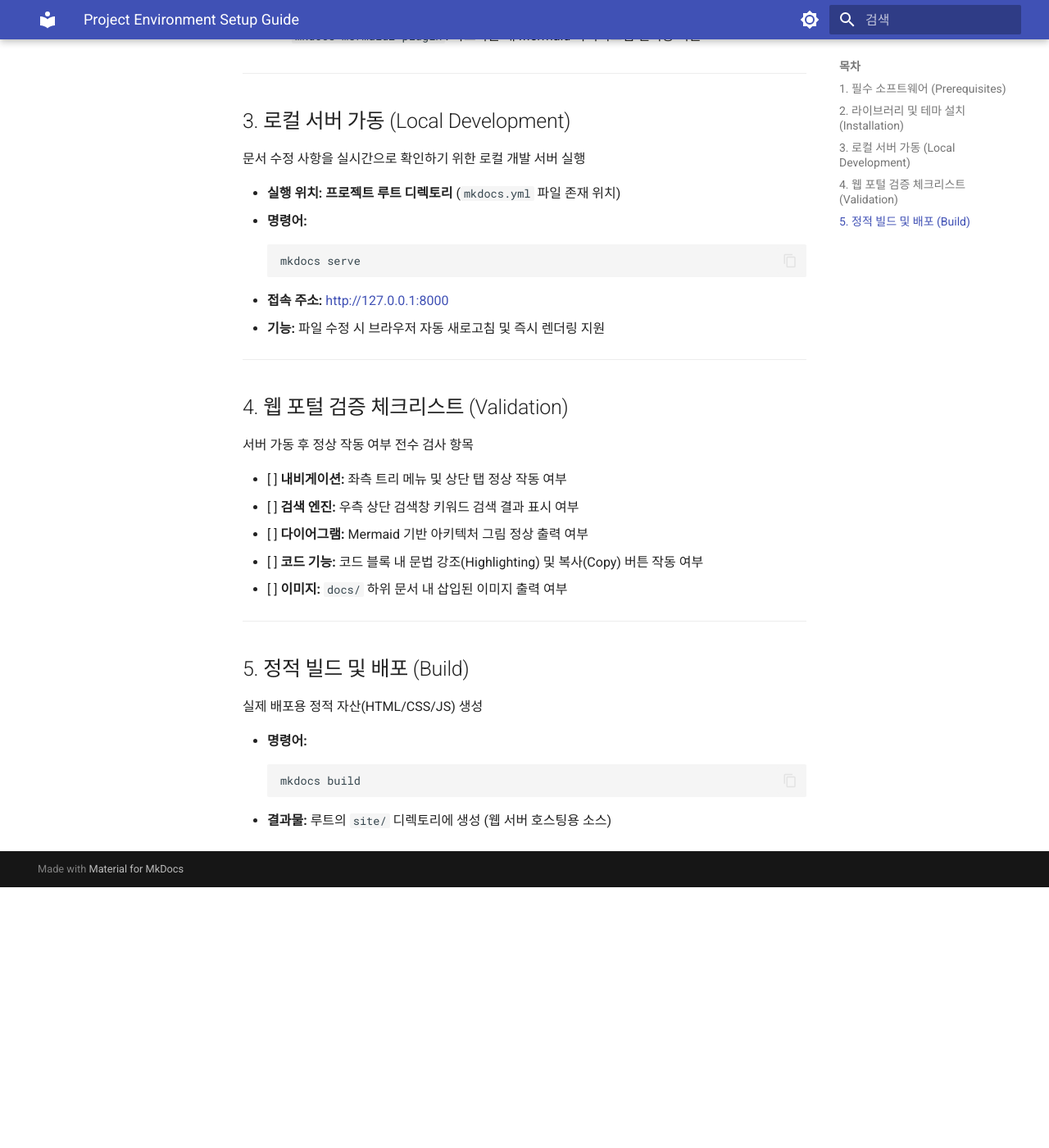
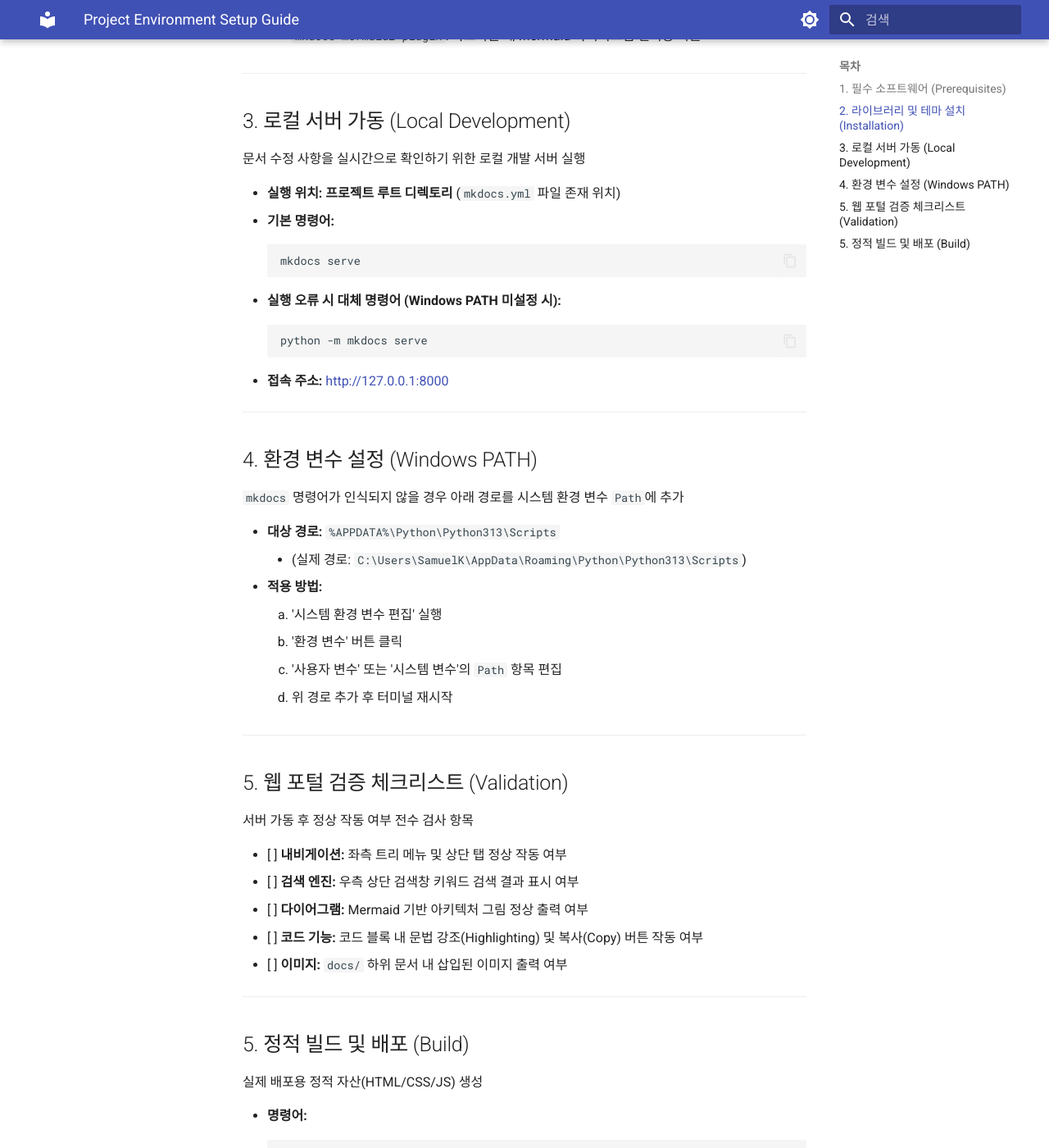
Before and after one commit to ksj686/cloud_infra, an MkDocs documentation site: the page built from docs/ENVIRONMENT_SETUP.md, in a window 1280 px wide and 1400 px high, scrolled down 722 px. Shown: the whole window at 82% size. Built offline with MkDocs 1.6.1 and Material for MkDocs 9.7.7, drawn with Linux system fonts in a browser that asks for light colours; before the commit the page ends 1804 px from its top, so only the background shows below that.

Commit message:
docs: Windows 환경의 MkDocs 실행 오류 대응 가이드 보완  - 시스템 PATH 미설정 시의 대체 실행 명령어(python -m mkdocs) 안내 추가  - Windows Scripts 경로 등록 방법 및 관련 환경 설정 정보 상세화

````diff
--- a/docs/ENVIRONMENT_SETUP.md
+++ b/docs/ENVIRONMENT_SETUP.md
@@ -27,16 +27,32 @@ MkDocs Material 테마 및 필수 플러그인 설치
 문서 수정 사항을 실시간으로 확인하기 위한 로컬 개발 서버 실행
 
 - **실행 위치:** **프로젝트 루트 디렉토리** (`mkdocs.yml` 파일 존재 위치)
-- **명령어:**
+- **기본 명령어:**
     ```bash
     mkdocs serve
     ```
+- **실행 오류 시 대체 명령어 (Windows PATH 미설정 시):**
+    ```bash
+    python -m mkdocs serve
+    ```
 - **접속 주소:** [http://127.0.0.1:8000](http://127.0.0.1:8000)
-- **기능:** 파일 수정 시 브라우저 자동 새로고침 및 즉시 렌더링 지원
 
 ---
 
-## 4. 웹 포털 검증 체크리스트 (Validation)
+## 4. 환경 변수 설정 (Windows PATH)
+`mkdocs` 명령어가 인식되지 않을 경우 아래 경로를 시스템 환경 변수 `Path`에 추가
+
+- **대상 경로:** `%APPDATA%\Python\Python313\Scripts`
+    - (실제 경로: `C:\Users\SamuelK\AppData\Roaming\Python\Python313\Scripts`)
+- **적용 방법:**
+    1. '시스템 환경 변수 편집' 실행
+    2. '환경 변수' 버튼 클릭
+    3. '사용자 변수' 또는 '시스템 변수'의 `Path` 항목 편집
+    4. 위 경로 추가 후 터미널 재시작
+
+---
+
+## 5. 웹 포털 검증 체크리스트 (Validation)
 서버 가동 후 정상 작동 여부 전수 검사 항목
 
 - [ ] **내비게이션:** 좌측 트리 메뉴 및 상단 탭 정상 작동 여부
````
